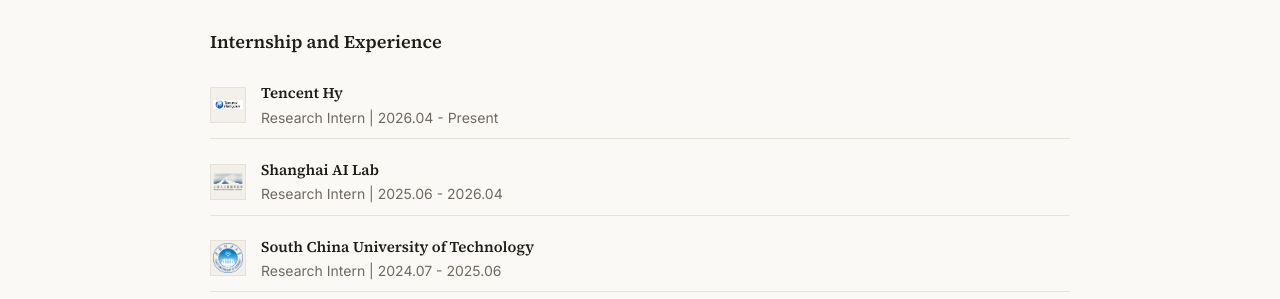
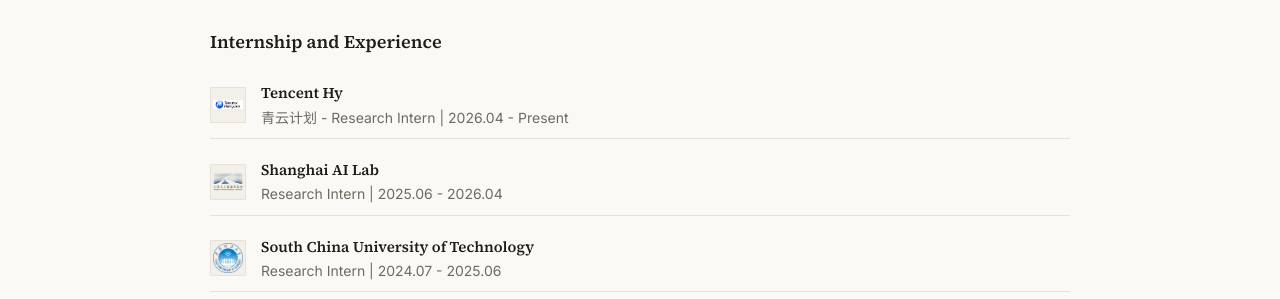
Before and after one commit to jyyang26/jyyang26.github.io, a Jekyll site: the page built from _pages/about.md, in a window 1280 px wide and 900 px high, scrolled down 2440 px. Shown: the part 151-450 px from the top of the window. Built offline with Jekyll 4.4.1, drawn with Linux system fonts in a browser that asks for light colours.

Commit message:
Update about.md

```diff
--- a/_pages/about.md
+++ b/_pages/about.md
@@ -801,7 +801,7 @@
           <img src="{{ '/images/tencent_hunyuan.png' | relative_url }}" class="exp-logo" alt="Tencent HY">
           <div>
             <div style="font-weight: 600; font-size: 15px; color: #201d18;">Tencent Hy</div>
-            <div style="font-family: 'Inter', ui-sans-serif, system-ui, -apple-system, sans-serif; font-size: 14px; color: #6f6a61;">Research Intern | 2026.04 - Present</div>
+            <div style="font-family: 'Inter', ui-sans-serif, system-ui, -apple-system, sans-serif; font-size: 14px; color: #6f6a61;">青云计划 - Research Intern | 2026.04 - Present</div>
           </div>
         </div>
         <div class="exp-item">
```
